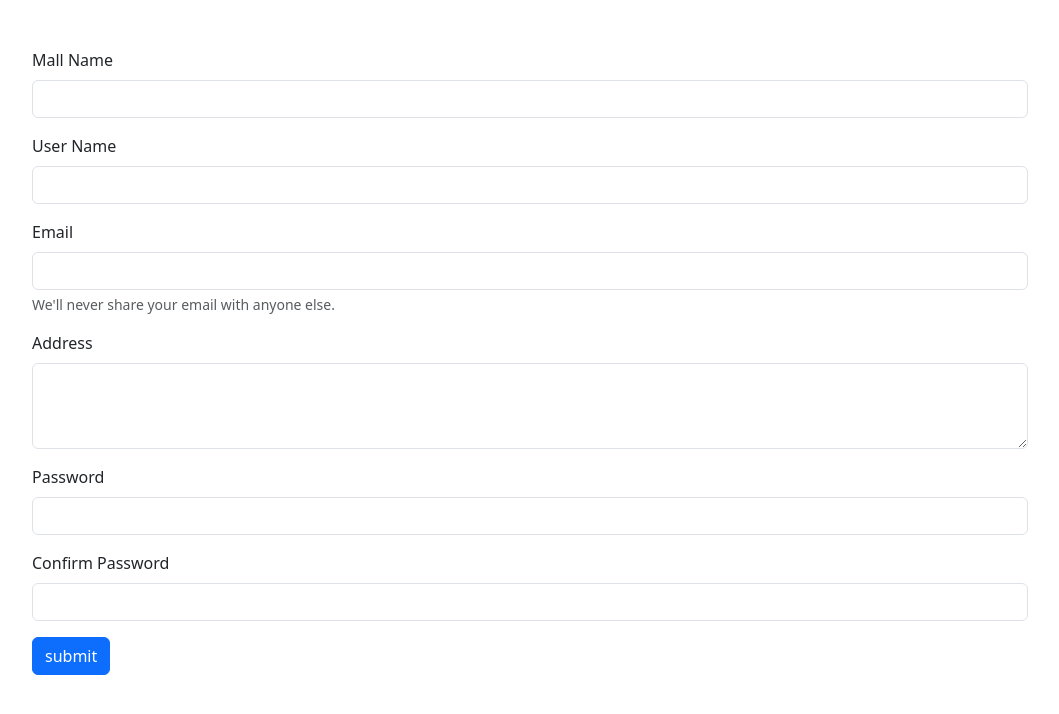
After one commit to rdas6313/Mall_manager, a Django app: page /accounts/register in a window 1280 px wide. The commit adds this page. Shown: the top 714 px of the page, without its empty margins (110-1169 px from the left). Run offline with Django 5.2, Linux system fonts and the light colour scheme.

Commit message:
Implemented User registration

```diff
--- a/manager/forms.py
+++ b/manager/forms.py
@@ -1,4 +1,6 @@
+from typing import Any
 from django import forms
+from django.contrib.auth.forms import UserCreationForm
 
 
 class StoreForm(forms.Form):
@@ -28,3 +30,14 @@ class EmployeeForm(forms.Form):
         choices = kwargs.pop('choices', [])
         super(EmployeeForm, self).__init__(*args, **kwargs)
         self.fields['store_id'].choices = choices
+
+
+class UserRegistrationForm(UserCreationForm):
+    email = forms.EmailField(required=True, initial='')
+    mall_name = forms.CharField(max_length=100, initial='', required=True)
+    mall_address = forms.CharField(
+        max_length=300, widget=forms.Textarea, initial='', required=True)
+
+    def __init__(self, *args, **kwargs):
+        super().__init__(*args, **kwargs)
+        self.fields['username'].initial = ''
--- a/manager/urls.py
+++ b/manager/urls.py
@@ -43,5 +43,6 @@ urlpatterns = [
          views.delete_employee, name='delete_employee'),
     path('customer', views.list_customer, name='customer_list'),
     path('customer/delete/<int:customer_id>',
-         views.delete_customer, name='delete_customer')
+         views.delete_customer, name='delete_customer'),
+    path('accounts/register', views.register_user, name='user_register')
 ]
--- a/manager/views.py
+++ b/manager/views.py
@@ -5,8 +5,10 @@ from math import ceil
 from django.db.models import F
 from django.db import IntegrityError, transaction
 from django.urls import reverse
-from .forms import StoreForm, InventoryForm, EmployeeForm
+from .forms import StoreForm, InventoryForm, EmployeeForm, UserRegistrationForm
 from django.contrib.auth.decorators import login_required
+from django.contrib.auth.models import User
+from django.contrib import messages
 
 
 PAGE_SIZE = 4
@@ -511,3 +513,25 @@ def delete_customer(request,  customer_id):
     url = reverse('customer_list')
     url += '?msg=' + msg
     return redirect(url)
+
+
+def register_user(request):
+    if request.method == 'POST':
+        form = UserRegistrationForm(request.POST)
+        if form.is_valid():
+            try:
+                with transaction.atomic():
+                    user = User.objects.create_user(
+                        username=form.cleaned_data['username'], email=form.cleaned_data['email'], password=form.cleaned_data['password1'])
+                    models.Mall.objects.create(
+                        name=form.cleaned_data['mall_name'], address=form.cleaned_data['mall_address'], user=user)
+                    messages.success(request, 'Account created successfully!')
+                    return redirect('login')
+            except IntegrityError as e:
+                messages.error(request, f'Unable to register! {e}')
+    else:
+        form = UserRegistrationForm()
+    context = {
+        'form': form
+    }
+    return render(request, 'registration/register_user.html', context)
--- /dev/null
+++ b/templates/registration/register_user.html
@@ -0,0 +1,51 @@
+{% extends "manager/parent.html" %}
+{% block content %}
+<div class="container">
+    {% if messages %}
+    <div class="row m-5">
+        {% for message in messages %}
+        <div class="alert alert-danger" role="alert">
+            {{message}}
+        </div>
+        {% endfor %}
+    </div>
+    {% endif %}
+    <div class="row m-5">
+        <form action="" method="post">
+            {% csrf_token %}
+            <div class="mb-3">
+                {{form.mall_name.errors}}
+                <label for="exampleInputMallName" class="form-label">Mall Name</label>
+                <input type="text" class="form-control" id="exampleInputMallName" name="{{form.mall_name.html_name}}" value={{form.mall_name.value}}>
+              </div>
+            <div class="mb-3">
+            {{form.username.errors}}
+            <label for="exampleInputUserName" class="form-label">User Name</label>
+            <input type="text" class="form-control" id="exampleInputUserName" name="{{form.username.html_name}}" value={{form.username.value}}>
+            </div>
+            <div class="mb-3">
+                {{form.email.errors}}
+              <label for="exampleInputEmail1" class="form-label">Email</label>
+              <input type="email" class="form-control" id="exampleInputEmail1" aria-describedby="emailHelp" name={{form.email.html_name}} value={{form.email.value}}>
+              <div id="emailHelp" class="form-text">We'll never share your email with anyone else.</div>
+            </div>
+            <div class="mb-3">
+                {{form.mall_address.errors}}
+                <label for="exampleFormControlTextarea1" class="form-label">Address</label>
+                <textarea class="form-control" id="exampleFormControlTextarea1" rows="3" name={{form.mall_address.html_name}}>{{form.mall_address.value}}</textarea>
+              </div>
+            <div class="mb-3">
+                {{form.password1.errors}}
+              <label for="exampleInputPassword1" class="form-label">Password</label>
+              <input type="password" class="form-control" id="exampleInputPassword1" name="{{form.password1.html_name}}">
+            </div>
+            <div class="mb-3">
+                {{form.password2.errors}}
+                <label for="exampleInputPassword2" class="form-label">Confirm Password</label>
+                <input type="password" class="form-control" id="exampleInputPassword2" name="{{form.password2.html_name}}">
+            </div>
+            <input type="submit" class="btn btn-primary" value="submit">
+          </form>
+    </div>
+</div>
+{% endblock content %}
```
Also changed, not shown: templates/registration/login.html (+12 -0 lines), db.sqlite3.
